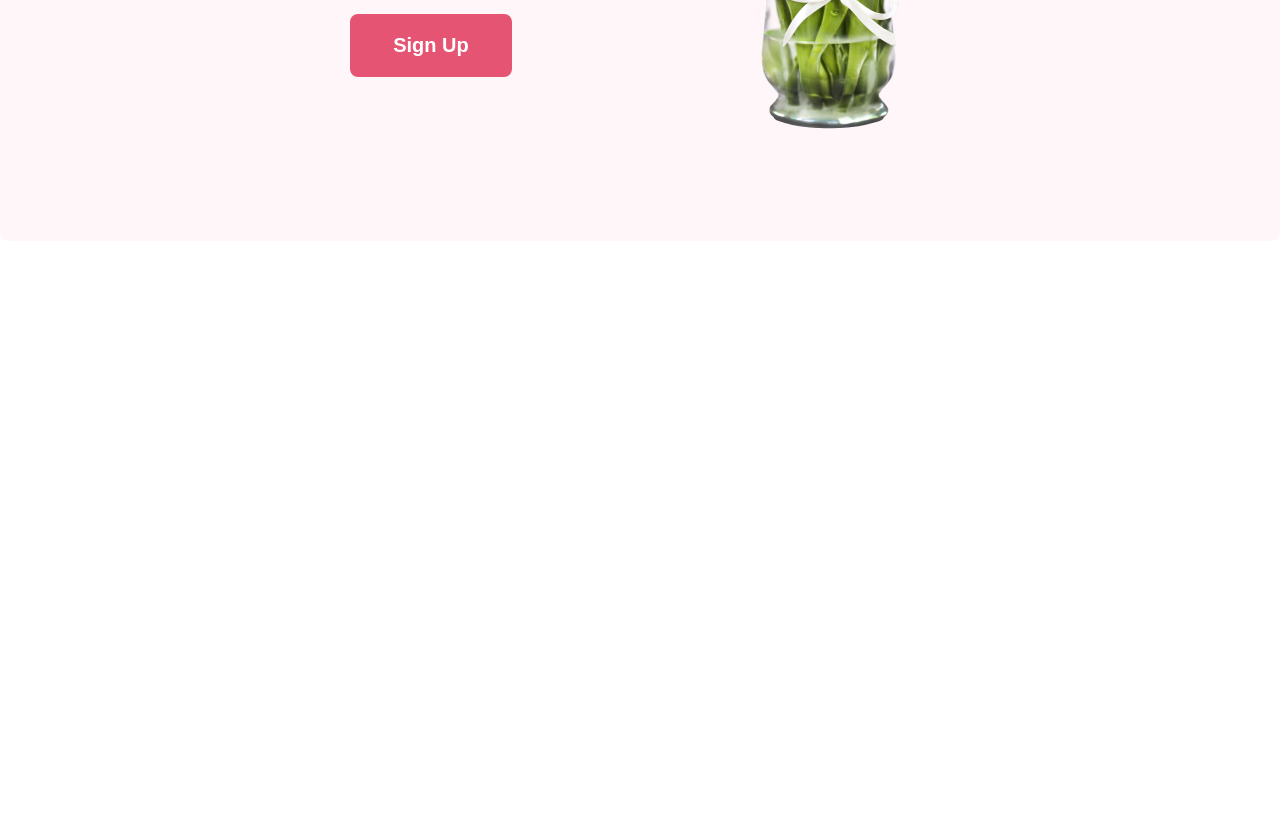
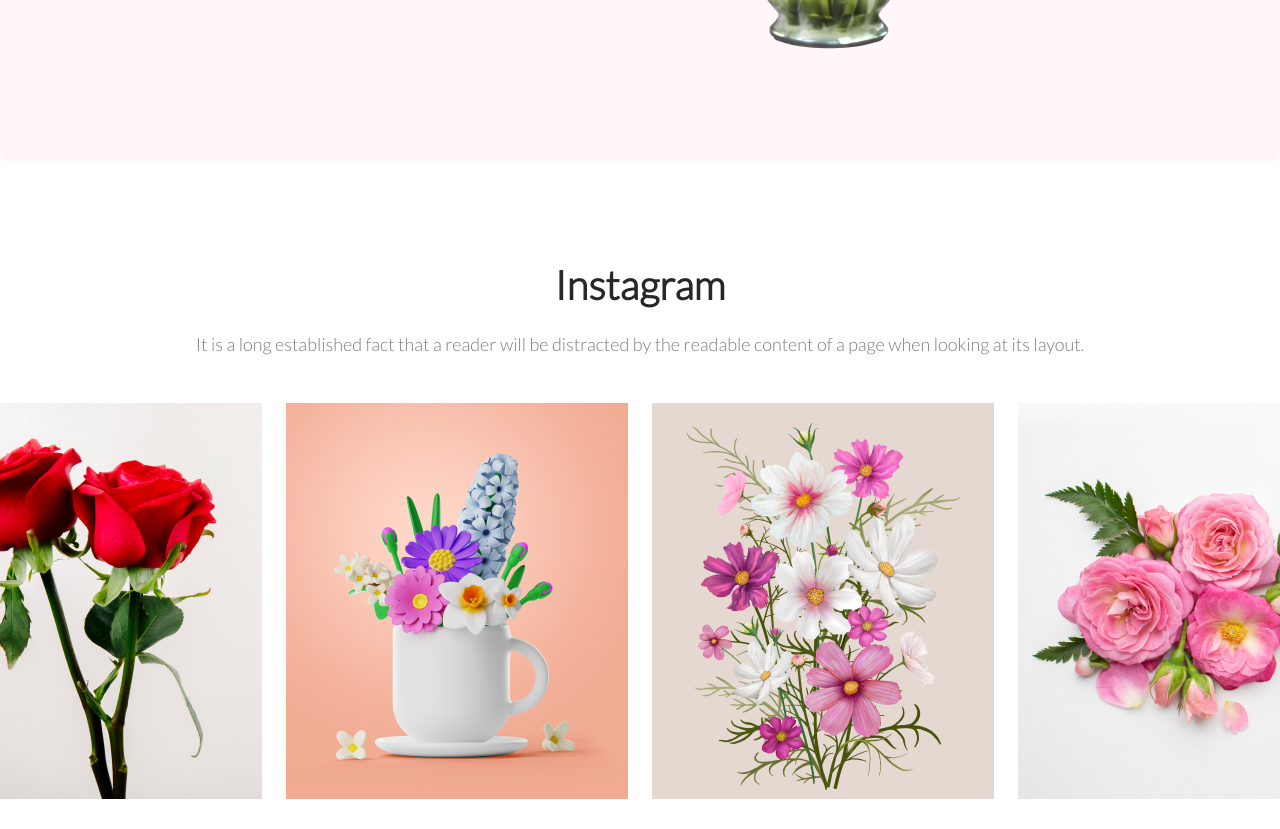
Before and after one commit to Houmayan/flower-shop, a plain HTML site: page index.html in a window 1280 px wide. Shown: the part 2581-3410 px from the top of the page. Before the commit the page ends 2822 px from the top, so only its background shows below. Drawn offline with Linux system fonts and the light colour scheme.

Commit message:
social image added

```diff
--- a/index.html
+++ b/index.html
@@ -89,7 +89,23 @@
       </section>
 
       <section class="social">
-        <h1 class="social-title"></h1>
+        <h1 class="featured-title social-title">Instagram</h1>
+        <p class="featured-description social-details">It is a long established fact that a reader will be distracted by the readable content of a page when looking at its layout.</p>
+        <div class="social-image">
+          <img class="socil-image-rose" src="images/Flower01.png" alt="">
+          <img class="socil-image-rose" src="images/Rectangle4.png" alt="">
+          <img class="socil-image-rose" src="images/Rectangle5.png" alt="">
+          <img class="socil-image-rose" src="images/Rectangle6.png" alt="">
+        </div>
+      </section>
+
+      <section class="latest-Deals">
+        <h1 class="featured-title">Get The Latest Deals</h1>
+        <p class="featured-description">$30 coupon for first shopping</p>
+        <div class="input-btn">
+          <input type="email" name="" id="" placeholder="Enter your email">
+          <button class="btn-primary">Subscribe</button>
+        </div>
       </section>
     </main>
     <footer></footer>
--- a/style.css
+++ b/style.css
@@ -56,7 +56,7 @@ body {
   text-align: center;
   font-size: 40px;
   font-weight: 700;
-  margin: 180px 0px 0px 0px;
+  margin-top: 100px;
 }
 
 .featured-description {
@@ -137,7 +137,24 @@ body {
 
 }
 
+/* .social{
+  margin: 0px 100px;
+} */
+
 .deal-image {
   /* height: 75vh; */
   padding: 100px 0px;
 }
+
+.social-image{
+  display: flex;
+  flex-direction: row-reverse;
+  justify-content: center;
+  align-items: center;
+  gap: 24px;
+
+}
+
+.latest-Deals{
+
+}
```
